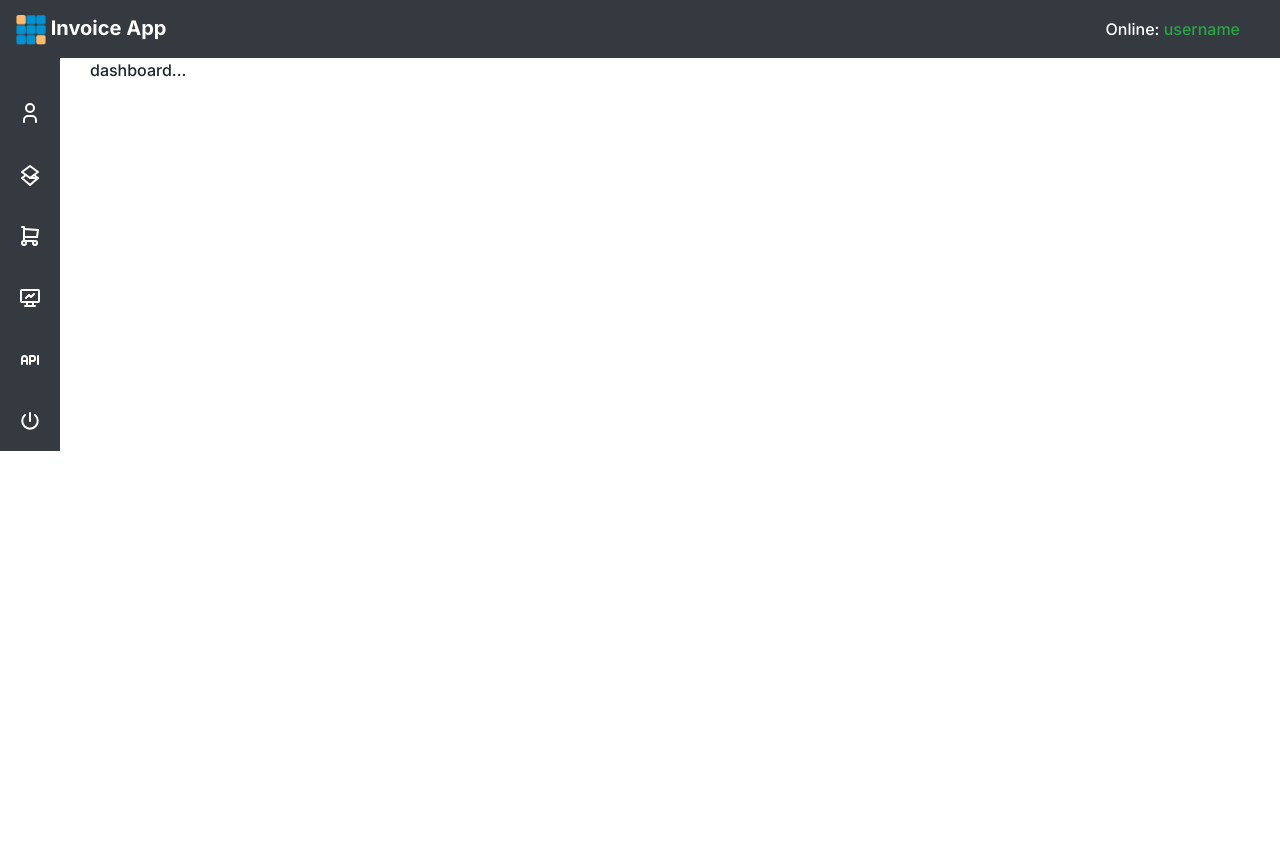
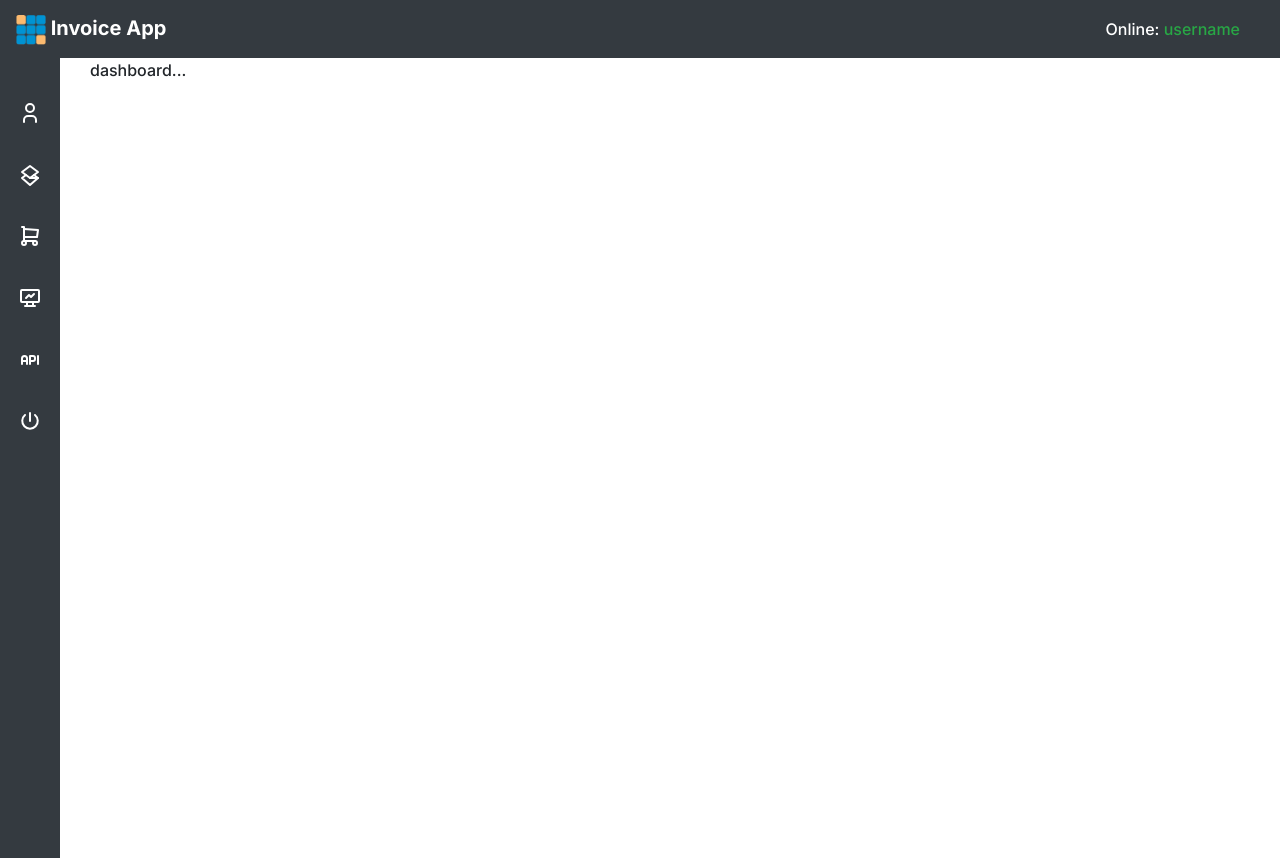
Before and after one commit to chrisjosuedev/itgrahn-app, a React (Vite) app: page / in a window 1280 px wide. Before the commit the page ends 800 px from the top, so only its background shows below. Built offline with nearby package versions, Linux system fonts and the light colour scheme; what short-unique-id would draw is missing.

Commit message:
Spacing Bottom Issue Fixed

```diff
--- a/src/app/layout/AppLayout.jsx
+++ b/src/app/layout/AppLayout.jsx
@@ -7,7 +7,7 @@ export const AppLayout = ({ children }) => {
       <Navbar />
       <div className='global'>
         <Sidebar />
-        <div className='container-fluid'>{children}</div>
+        <div className='container-fluid main'>{children}</div>
       </div>
     </>
   )
--- a/src/hooks/useProductStore.js
+++ b/src/hooks/useProductStore.js
@@ -9,6 +9,7 @@ import {
 import {
   onAddNewProduct,
   onClearProductMessage,
+  onDeleteProduct,
   onLoadProducts,
   onSetActiveProduct,
   onSetProductMessage,
@@ -80,7 +81,7 @@ export const useProductStore = () => {
   // Start Deleting Product
   const startDeletingProduct = (id) => {
     deleteProduct(id)
-    dispatch(onDeleteClient('Producto Eliminado con éxito.'))
+    dispatch(onDeleteProduct('Producto Eliminado con éxito.'))
     setTimeout(() => {
       dispatch(onClearProductMessage())
     }, 3000)
--- a/src/store/products/productStore.js
+++ b/src/store/products/productStore.js
@@ -28,9 +28,7 @@ export const productStore = createSlice({
       state.message = payload.message
     },
     onDeleteProduct: (state, { payload }) => {
-      state.products = state.products.filter(
-        (product) => product.id !== state.activeProduct.id
-      )
+      state.products = state.products.filter((product) => product.id !== state.activeProduct.id)
       state.message = payload
     },
     onSetActiveProduct: (state, { payload }) => {
@@ -49,6 +47,7 @@ export const {
   onLoadProducts,
   onSetActiveProduct,
   onAddNewProduct,
+  onDeleteProduct,
   onSetProductMessage,
   onClearProductMessage,
   onUpdateProduct,
--- a/src/styles/index.css
+++ b/src/styles/index.css
@@ -12,15 +12,26 @@ body {
   font-weight: 600;
 }
 
-.global {
-  display: flex;
-}
-
 .icon:hover {
   opacity: 50%;
 }
 
+.global {
+  display: flex;
+  min-height: 100vh;
+}
+
+.main {
+  flex: 1;
+  overflow: auto;
+}
+
+
 /** Sidebar **/
+.sidebar_content {
+  overflow-y: auto;
+}
+
 .sidebar-container {
   color: white;
   width: 60px;
@@ -59,10 +70,6 @@ body {
 }
 
 @media screen and (min-width: 768px) {
-  .sidebar-container {
-    height: 100%;
-  }
-
   .small-device-icon {
     display: none;
   }
@@ -71,7 +78,6 @@ body {
 @media screen and (max-width: 767px) {
   .sidebar-container {
     display: none;
-    height: 100%;
   }
 
   .small-device-icon {
```
